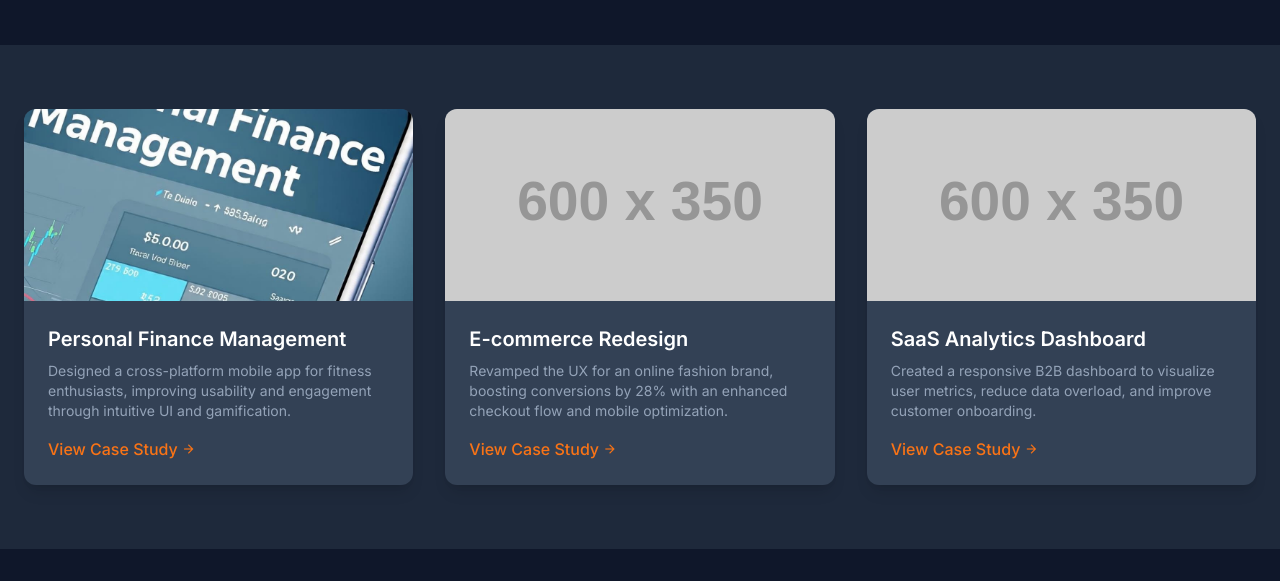
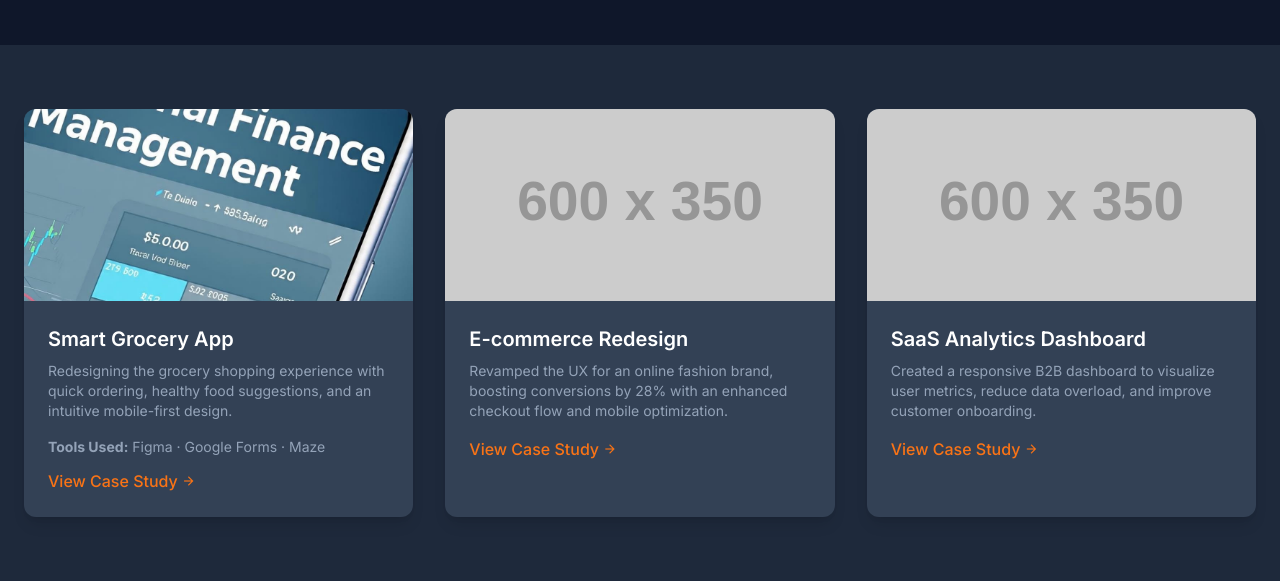
Before and after one commit to AnnapurnaGawande/UIUXDesign, a plain HTML site: page Portfolio.html in a window 1280 px wide. Shown: the part 219-800 px from the top of the page. Drawn offline with nearby package versions, Linux system fonts and the light colour scheme; placeholder pictures from the web are drawn by us.

Commit message:
Update Portfolio.html

```diff
--- a/Portfolio.html
+++ b/Portfolio.html
@@ -57,8 +57,10 @@
       <div class="bg-slate-700 rounded-xl overflow-hidden shadow-lg hover:shadow-orange-400/20 transition-shadow duration-300">
         <img src="image6.jpeg" alt="Mobile App UI" class="w-full h-48 object-cover">
         <div class="p-6">
-          <h3 class="text-xl font-semibold text-white mb-2">Personal Finance Management</h3>
-          <p class="text-slate-400 text-sm mb-4">Designed a cross-platform mobile app for fitness enthusiasts, improving usability and engagement through intuitive UI and gamification.</p>
+          <h3 class="text-xl font-semibold text-white mb-2">Smart Grocery App</h3>
+          <p class="text-slate-400 text-sm mb-4">Redesigning the grocery shopping experience with quick ordering, healthy food suggestions, and an intuitive mobile-first design.</p>
+          <p class="text-slate-400 text-sm mb-3"><span class="font-bold" >Tools Used:</span>
+Figma · Google Forms · Maze</p>
           <a class="text-orange-500 font-medium hover:text-orange-400 transition-colors inline-flex items-center" href="First Project.html">
                         View Case Study <span class="material-icons ml-1 text-sm">arrow_forward</span>
 </a>
```
